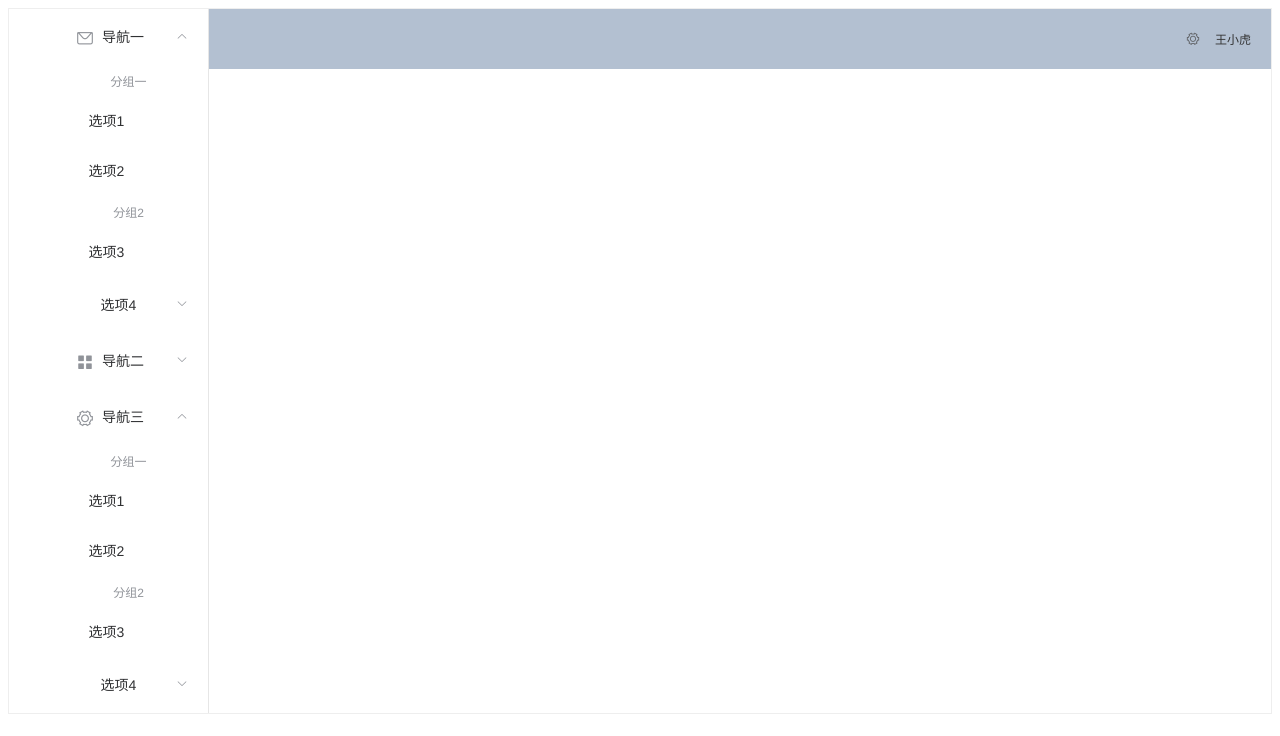
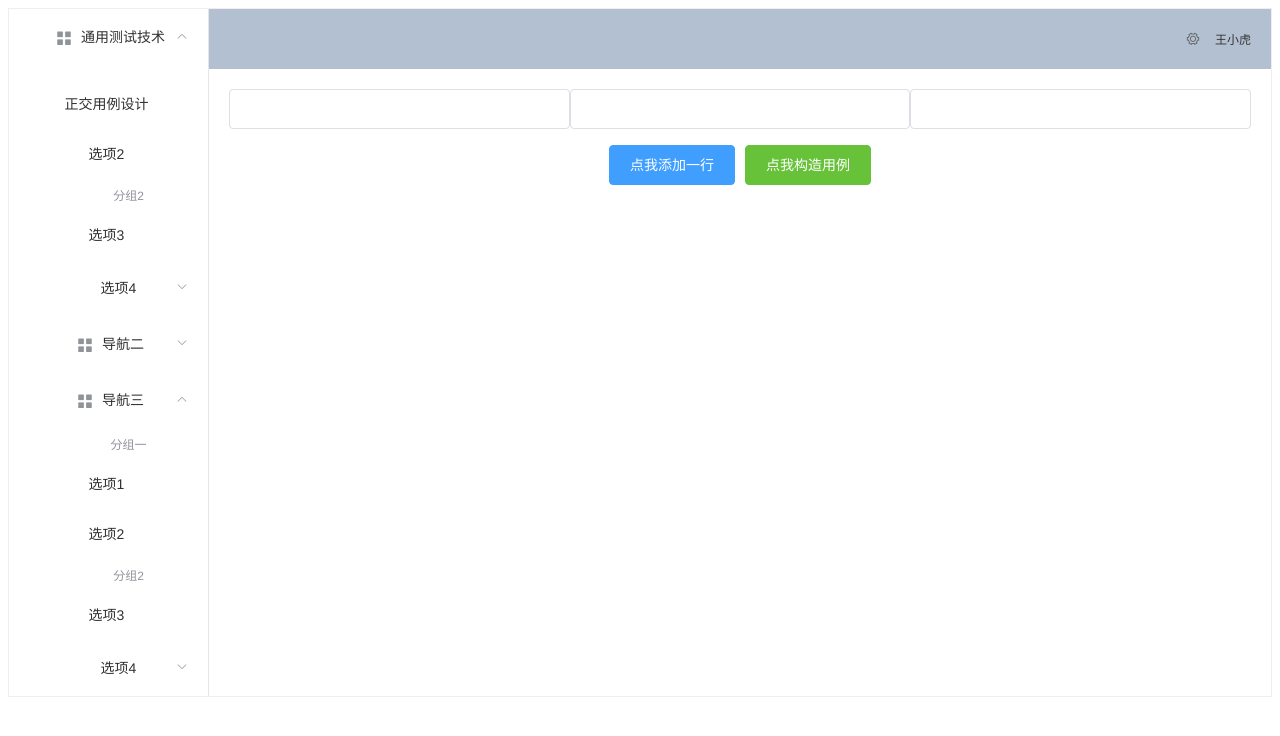
Before and after one commit to yukikaze1234/test_platform_fronted, a Vue app: page /orthogonal in a window 1280 px wide. Shown: the top 736 px of the page. Built offline with nearby package versions, Linux system fonts and the light colour scheme.

Commit message:
add button

```diff
--- a/src/components/Index.vue
+++ /dev/null
@@ -1,16 +0,0 @@
-<template>
-    <div>
-        <h2>这个是测试跳转的</h2>
-    </div>
-
-</template>
-
-<script>
-    export default {
-        name: "Index"
-    }
-</script>
-
-<style scoped>
-
-</style>
--- /dev/null
+++ b/src/components/Orthogonal.vue
@@ -0,0 +1,68 @@
+<template>
+  <div ref="Main">
+
+<!--  <div class="demo-input-size " ref="defaultInput">-->
+
+<!--  <el-input-->
+<!--    placeholder="因子状态2"-->
+<!--    v-model="input1" v-for="item in ObjArray">-->
+<!--  </el-input>-->
+
+<!--    <el-button type="primary" >增加状态</el-button>-->
+<!--    <el-button type="danger" @click="delRow">删除此行</el-button>-->
+<!--  </div>-->
+      <div class="demo-input-size">
+          <el-input v-for="item in ObjArray">{{item.yinzi}}</el-input>
+      </div>
+      <p></p>
+      <el-button type="primary" @click="addRow">点我添加一行</el-button>
+      <el-button type="success">点我构造用例</el-button>
+  </div>
+
+</template>
+
+<script>
+    export default {
+        name: "orthogonal",
+         data() {
+
+          return {
+
+                 ObjArray:[
+                  {
+                  yinzi:'测试因子1',
+                  status:['子状态1']
+                  },
+                  {
+                  yinzi:'测试因子2',
+                  status:['子状态1','子状态2']
+                  },
+                  {
+                  yinzi:'测试因子3',
+                  status:['子状态1','子状态2','子状态3']
+                  }
+              ]
+          }
+    },
+        mounted() {
+            console.log(this.$refs.defaultInput);
+        },
+        methods:{
+            delRow(){
+                this.$refs.defaultInput.remove()
+            },
+            addRow(){
+                console.log('test');
+                let tempNode = this.$refs.defaultInput.cloneNode()
+                this.$refs.Main.appendChild(tempNode)
+            }
+        }
+    }
+</script>
+
+<style scoped>
+.demo-input-size{
+    display: flex;
+}
+
+</style>
--- a/src/router.js
+++ b/src/router.js
@@ -3,7 +3,7 @@ import Router from 'vue-router'
 
 Vue.use(Router)
 const Home = ()=>import('views/Home')
-const Index = ()=>import('components/Index')
+const Orthogonal = ()=>import('components/Orthogonal')
 
 export default new Router({
   mode:"history",
@@ -15,9 +15,9 @@ export default new Router({
       component: Home
     },
     {
-      path: '/index',
+      path: '/orthogonal',
       name: 'Index',
-      component: Index
+      component: Orthogonal
     },
   ]
 })
--- a/src/views/Home.vue
+++ b/src/views/Home.vue
@@ -3,10 +3,9 @@
   <el-aside width="200px" style="background-color: rgb(238, 241, 246)">
     <el-menu router :default-openeds="['1', '3']" >
       <el-submenu index="1" >
-        <template slot="title"><i class="el-icon-message"></i>导航一</template>
+        <template slot="title"><i class="el-icon-menu"></i>通用测试技术</template>
         <el-menu-item-group>
-          <template slot="title">分组一</template>
-          <el-menu-item index="/index">选项1</el-menu-item>
+          <el-menu-item index="/orthogonal">正交用例设计</el-menu-item>
           <el-menu-item index="1-2">选项2</el-menu-item>
         </el-menu-item-group>
         <el-menu-item-group title="分组2">
@@ -33,7 +32,7 @@
         </el-submenu>
       </el-submenu>
       <el-submenu index="3">
-        <template slot="title"><i class="el-icon-setting"></i>导航三</template>
+        <template slot="title"><i class="el-icon-menu"></i>导航三</template>
         <el-menu-item-group>
           <template slot="title">分组一</template>
           <el-menu-item index="3-1">选项1</el-menu-item>
```
